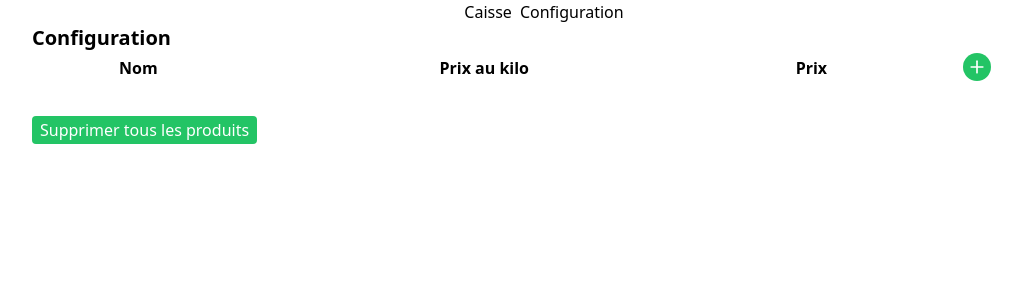
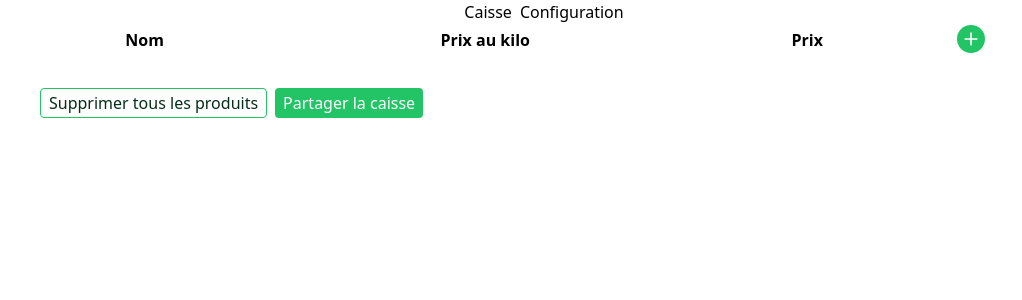
Before and after one commit to fravan/fravan.github.io, a SvelteKit app: page /setup in a window 1280 px wide. Shown: the top 300 px of the page, without its empty margins (96-1118 px from the left). Built offline with nearby package versions, Linux system fonts and the light colour scheme.

Commit message:
Cleaner UX to share a cash config

```diff
--- a/src/lib/components/ProductForm.svelte
+++ /dev/null
@@ -1,41 +0,0 @@
-<script>
-	import Input from '$lib/components/Input.svelte';
-	/**
-	 * @type {{
-	 *  onProductSubmitted: (p: Product) => void,
-	 * }}
-	 */
-	let { onProductSubmitted } = $props();
-
-	let name = $state('');
-	let price = $state(0);
-	let kilo = $state(false);
-
-	/** @param {SubmitEvent} event */
-	function handleSubmit(event) {
-		event.preventDefault();
-
-		onProductSubmitted({ name, price, kilo });
-		// @ts-ignore
-		event.target?.reset();
-	}
-</script>
-
-<form onsubmit={handleSubmit} class="flex flex-col gap-2 items-start">
-	<div class="flex items-center gap-2">
-		<label for="name">Nom: </label>
-		<Input type="text" bind:value={name} id="name" />
-	</div>
-
-	<div class="flex items-center gap-2">
-		<label for="price">Prix: </label>
-		<Input type="number" bind:value={price} id="price" step="0.01" />
-	</div>
-
-	<div class="flex items-center gap-2">
-		<input type="checkbox" bind:checked={kilo} id="kilo" class="accent-accent-500" />
-		<label for="kilo">Prix au kilo</label>
-	</div>
-
-	<button type="submit">Ajouter un produit</button>
-</form>
--- a/src/routes/+layout.svelte
+++ b/src/routes/+layout.svelte
@@ -6,7 +6,7 @@
 <div class="max-w-screen-lg mx-auto">
 	<Header />
 
-	<main>
+	<main class="px-2">
 		<slot />
 	</main>
 </div>
--- a/src/routes/setup/+page.svelte
+++ b/src/routes/setup/+page.svelte
@@ -6,6 +6,7 @@
 	import { createProductsStore } from '$lib/stores/products.svelte.js';
 
 	let store = createProductsStore();
+	let showingLink = $state(false);
 </script>
 
 <svelte:head>
@@ -14,23 +15,27 @@
 </svelte:head>
 
 <section>
-	<div class="flex justify-between gap-4 items-center">
-		<h2 class="text-xl font-bold">Configuration</h2>
+	{#if showingLink}
+		<div class="flex flex-col gap-2 items-center">
+			<p class="text-center">Partagez la caisse avec le QR code suivant</p>
+			<CashRegisterShareLink encodedProducts={store.encodedProducts} />
+			<Button variant="primary" onclick={() => (showingLink = false)}
+				>Revenir à la configuration</Button
+			>
 		</div>
-
+	{:else}
 		<table class="w-full">
 			<thead><ProductHeaderRow onAddClick={store.addNewProduct} /></thead>
 			<tbody>
-			{#each store.products as p}
-				<ProductRow bind:product={p} onDelete={store.removeProduct} />
+				{#each store.products as _, i}
+					<ProductRow bind:product={store.products[i]} onDelete={store.removeProduct} />
 				{/each}
 			</tbody>
 		</table>
 
-	<div class="my-8">
-		<Button variant="primary" onclick={store.clear}>Supprimer tous les produits</Button>
+		<div class="my-8 flex flex-col md:flex-row gap-2">
+			<Button variant="outline" onclick={store.clear}>Supprimer tous les produits</Button>
+			<Button variant="primary" onclick={() => (showingLink = true)}>Partager la caisse</Button>
 		</div>
-	<!--
-	<CashRegisterShareLink encodedProducts={store.encodedProducts} />
-  -->
+	{/if}
 </section>
```
Lines whose indentation alone changed are shown as unchanged.
